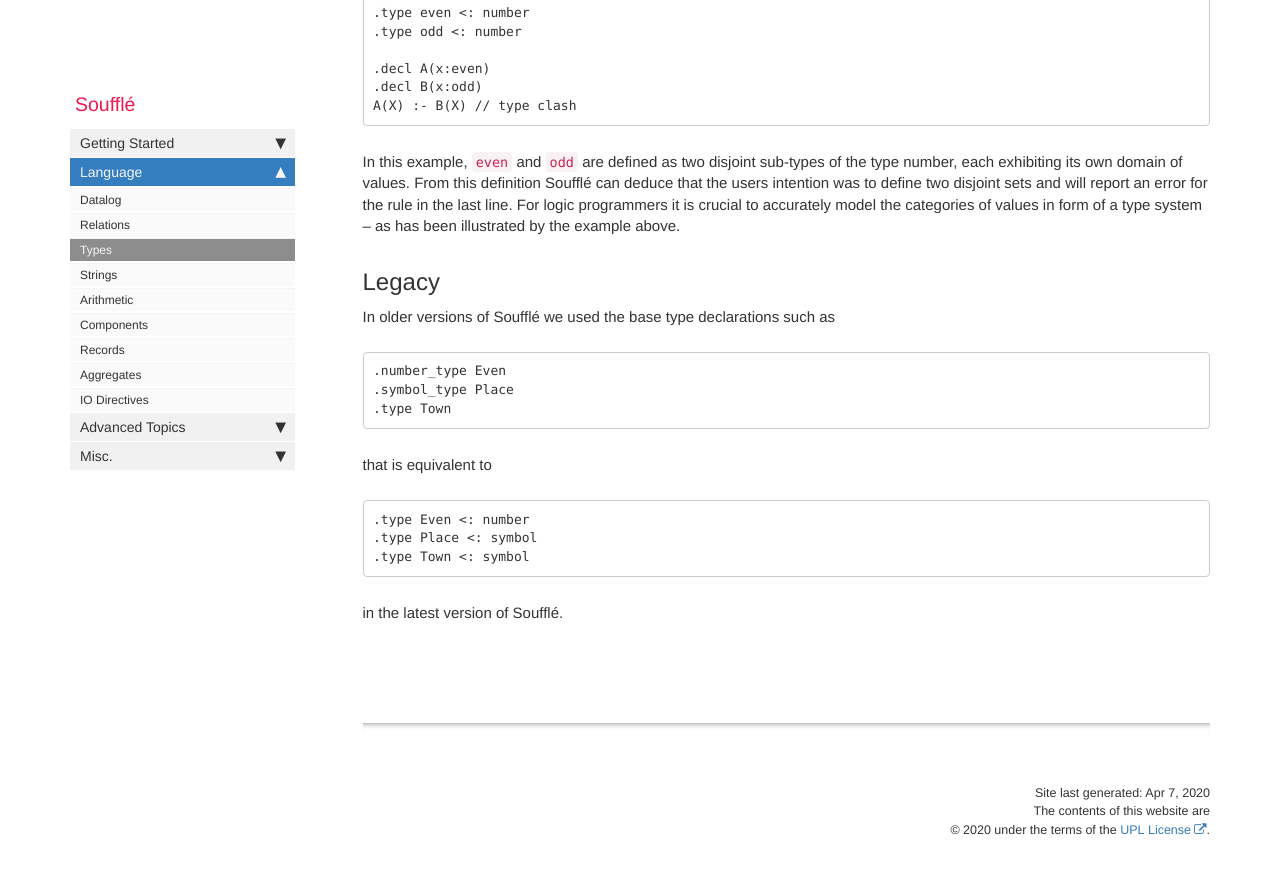
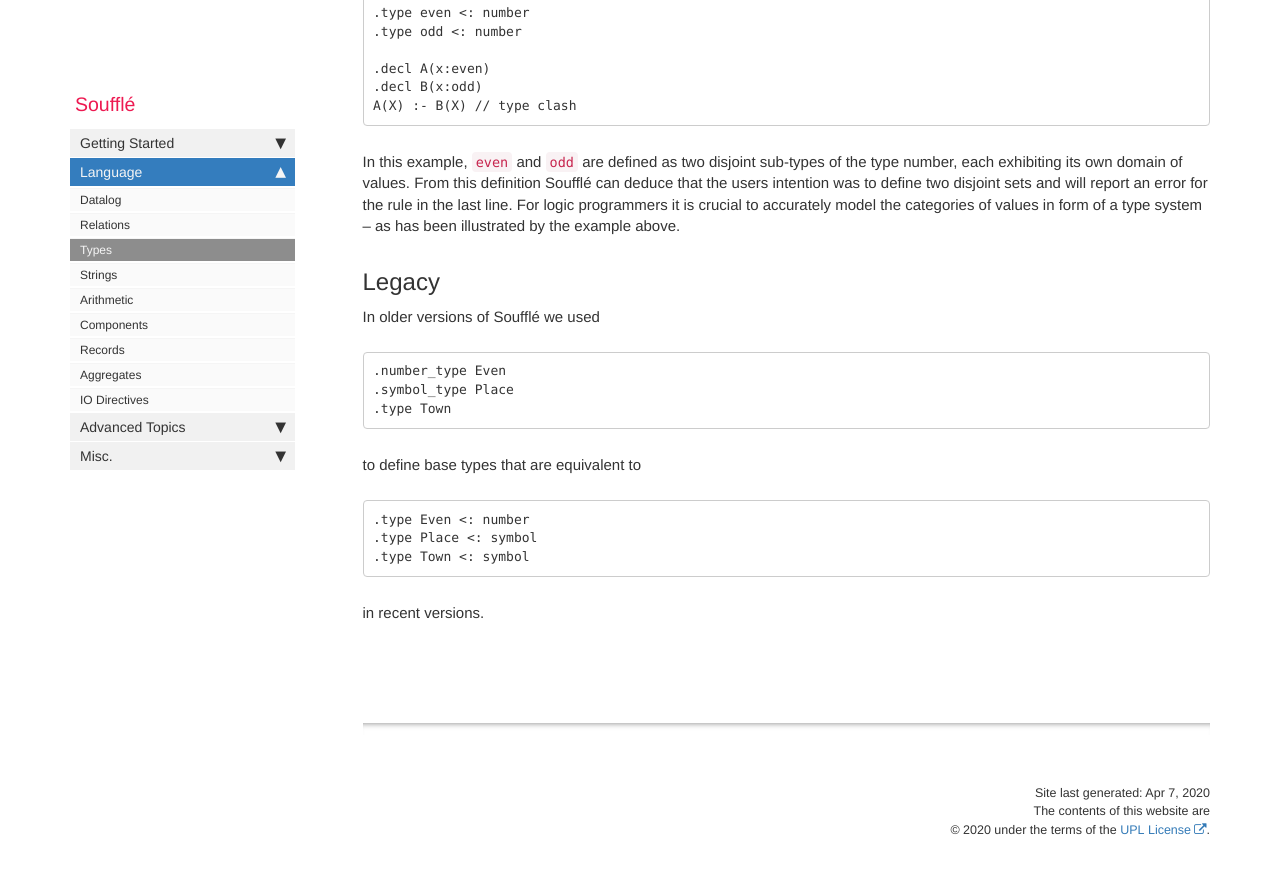
Before and after one commit to souffle-lang/souffle-lang.github.io, a Jekyll site: the page built from pages/docs/types.md, in a window 1280 px wide and 900 px high, scrolled down 4301 px. Shown: the top 874 px of the window. Built offline with Jekyll 4.4.1, drawn with Linux system fonts in a browser that asks for light colours; comment, search, counter and statistics services are not loaded.

Commit message:
Update types.md

````diff
--- a/pages/docs/types.md
+++ b/pages/docs/types.md
@@ -171,16 +171,16 @@ In this example, `even` and `odd` are defined as two disjoint sub-types of the t
 
 ## Legacy
 
-In older versions of Soufflé we used the base type declarations such as
+In older versions of Soufflé we used
 ```
 .number_type Even
 .symbol_type Place
 .type Town
 ```
-that is equivalent to
+to define base types that are equivalent to
 ```
 .type Even <: number
 .type Place <: symbol
 .type Town <: symbol
 ```
-in the latest version of Soufflé.
+in recent versions.
````
